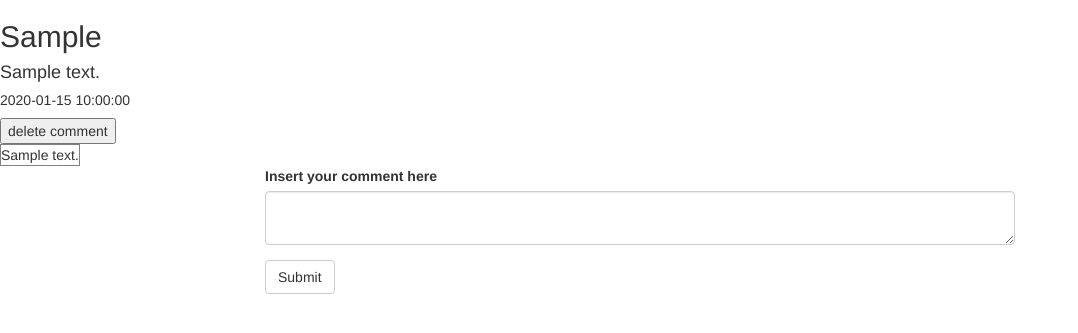
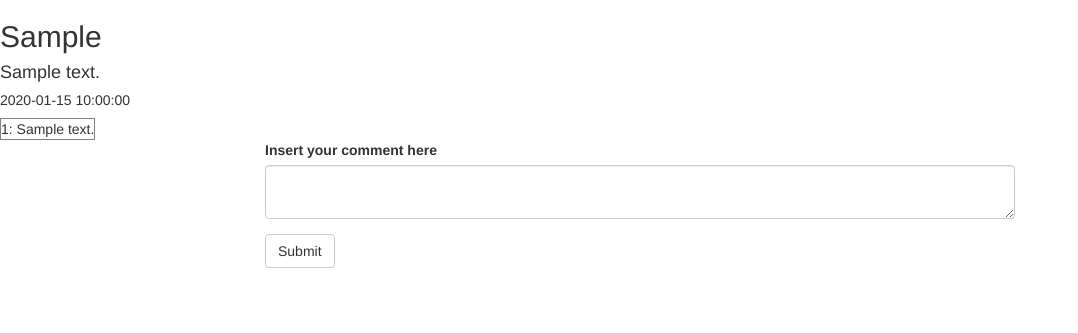
Before and after one commit to fevenMwoldu/MyBlog, a Flask app: page /post/1 in a window 1280 px wide. Shown: the part 52-385 px from the top of the page, without its empty margins (0-1078 px from the left). Run offline with Flask 2, Linux system fonts and the light colour scheme; a user stored in the database is signed in; tables that the repository leaves empty hold one stand-in row (values such as "Sample post"); some libraries are stand-ins or nearby versions.

Commit message:
modified post.html

```diff
--- a/app/templates/post.html
+++ b/app/templates/post.html
@@ -26,7 +26,7 @@
 <table border="1">
     {% for comment in post.comments %}
     <tr>
-        <td>{{ comment.comment }}</td><button>delete comment</button>
+        <td>{{ comment.id }}: {{ comment.comment }}</td>
     </tr>
     {% endfor %}
 </table>
```
